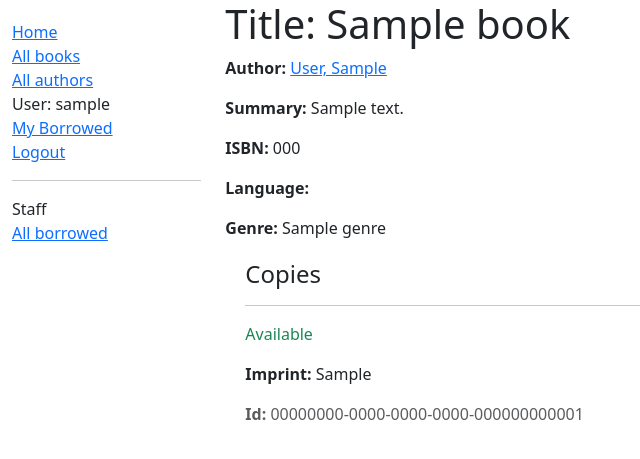
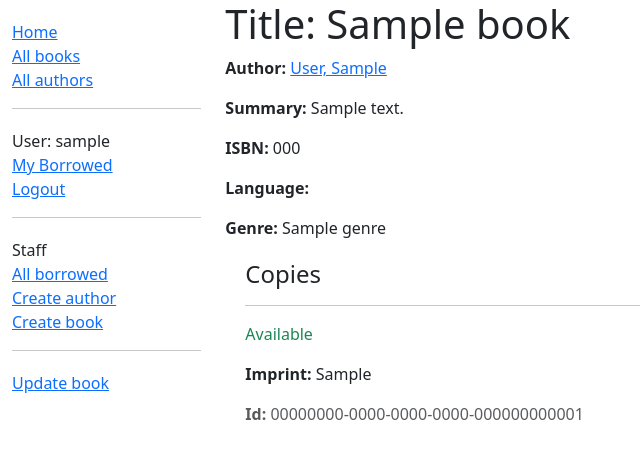
Before and after one commit to dan-tran-van/django_local_library_2024, a Django app: page /catalog/book/1 in a window 1280 px wide. Shown: the top 459 px of the page, without its empty margins (0-640 px from the left). Run offline with Django 4.2, Linux system fonts and the light colour scheme; a user stored in the database is signed in; tables that the repository leaves empty hold one stand-in row (values such as "Sample post").

Commit message:
Add basic editing forms for Author and Book
Utilize generic editing views to allow users
with appropriate permissions to create, update,
delete model instances of Author and Book models

Also add a renew forms for librarians with
'mark_as_returned' permission to renew on loan
books.

```diff
--- a/catalog/templates/base_generic.html
+++ b/catalog/templates/base_generic.html
@@ -29,27 +29,42 @@
                             <li>
                                 <a href="{% url "authors" %}">All authors</a>
                             </li>
-                            {% if user.is_authenticated %}
+                        </ul>
+                        {% if user.is_authenticated %}
+                            <hr>
+                            <ul class="sidebar-nav">
                                 <li>User: {{ user.get_username }}</li>
                                 <li>
                                     <a href="{% url 'my-borrowed' %}">My Borrowed</a>
                                 </li>
                                 <li>
                                     <a href="{% url "logout" %}?next={{ request.path }}">Logout</a>
-                               </li>
+                                </li>
                             {% else %}
                                 <li>
                                     <a href="{% url 'login' %}?next={{ request.path }}">Login</a>
                                 </li>
-                            {% endif %}
+                            </ul>
+                        {% endif %}
+                        {% if perms.catalog.can_mark_returned %}
                             <hr>
-                            {% if perms.catalog.can_mark_returned %}
+                            <ul class="sidebar-nav">
                                 <li>Staff</li>
                                 <li>
                                     <a href="{% url "all-borrowed" %}">All borrowed</a>
                                 </li>
-                            {% endif %}
-                        </ul>
+                                {% if perms.catalog.add_author %}
+                                    <li>
+                                        <a href="{% url 'author-create' %}">Create author</a>
+                                    </li>
+                                {% endif %}
+                                {% if perms.catalog.add_book %}
+                                    <li>
+                                        <a href="{% url "book-create" %}">Create book</a>
+                                    </li>
+                                {% endif %}
+                            </ul>
+                        {% endif %}
                     {% endblock sidebar %}
                 </div>
                 <div class="col-sm-10 ">
--- a/catalog/templates/catalog/book_detail.html
+++ b/catalog/templates/catalog/book_detail.html
@@ -38,3 +38,21 @@
         {% endfor %}
     </div>
 {% endblock content %}
+{% block sidebar %}
+    {{ block.super }}
+    {% if perms.catalog.change_book or perms.catalog.delete_book %}
+        <hr>
+        <ul class="sidebar-nav">
+            {% if perms.catalog.change_book %}
+                <li>
+                    <a href="{% url 'book-update' book.pk %}">Update book</a>
+                </li>
+            {% endif %}
+            {% if not book.bookinstance_set.all and perms.catalog.delete_book %}
+                <li>
+                    <a href="{% url 'book-delete' book.pk %}">Delete book</a>
+                </li>
+            {% endif %}
+        </ul>
+    {% endif %}
+{% endblock sidebar %}
--- a/catalog/templates/catalog/bookinstance_list_borrowed_librarian.html
+++ b/catalog/templates/catalog/bookinstance_list_borrowed_librarian.html
@@ -6,6 +6,9 @@
             {% for bookinst in bookinstance_list %}
                 <li class="{% if bookinst.is_overdue %}text-danger{% endif %}">
                     <a href="{% url 'book-detail' bookinst.book.pk %}">{{ bookinst.book.title }}</a> ({{ bookinst.due_back }}) - {{ bookinst.borrower }}
+                    {% if perms.catalog.can_mark_returned %}
+                        - <a href="{% url 'renew-book-librarian' bookinst.id %}">Renew</a>
+                    {% endif %}
                 </li>
             {% endfor %}
         </ul>
--- a/catalog/urls.py
+++ b/catalog/urls.py
@@ -17,3 +17,21 @@
 urlpatterns += [
     path("borrowed/", views.AllLoanedBooksListView.as_view(), name="all-borrowed"),
 ]
+
+urlpatterns += [
+    path(
+        "book/<uuid:pk>/renew/", views.renew_book_librarian, name="renew-book-librarian"
+    ),
+]
+
+urlpatterns += [
+    path("author/create/", views.AuthorCreate.as_view(), name="author-create"),
+    path("author/<int:pk>/update/", views.AuthorUpdate.as_view(), name="author-update"),
+    path("author/<int:pk>/delete/", views.AuthorDelete.as_view(), name="author-delete"),
+]
+
+urlpatterns += [
+    path("book/create/", views.BookCreate.as_view(), name="book-create"),
+    path("book/<int:pk>/update/", views.BookUpdate.as_view(), name="book-update"),
+    path("book/<int:pk>/delete/", views.BookDelete.as_view(), name="book-delete"),
+]
--- a/catalog/views.py
+++ b/catalog/views.py
@@ -1,6 +1,14 @@
+import datetime
+
+from django.contrib.auth.decorators import login_required, permission_required
 from django.contrib.auth.mixins import LoginRequiredMixin, PermissionRequiredMixin
-from django.shortcuts import render
+from django.http import HttpResponseRedirect
+from django.shortcuts import get_object_or_404, render
+from django.urls import reverse, reverse_lazy
 from django.views import generic
+from django.views.generic.edit import CreateView, DeleteView, UpdateView
+
+from catalog.forms import RenewBookForm
 
 # Create your views here.
 from .models import Author, Book, BookInstance, Genre
@@ -86,3 +94,91 @@
 
     def get_queryset(self):
         return BookInstance.objects.filter(status__exact="o").order_by("due_back")
+
+
+@login_required
+@permission_required("catalog.can_mark_returned", raise_exception=True)
+def renew_book_librarian(request, pk):
+    """View function for renewing a specific BookInstance by librarian."""
+    book_instance = get_object_or_404(BookInstance, pk=pk)
+
+    # If this is a POST request then process the Form data
+    if request.method == "POST":
+        # Create a form instance and populate it with data from the request (binding):
+        form = RenewBookForm(request.POST)
+
+        # Check if the form is valid:
+        if form.is_valid():
+            # process the data in form.cleaned_data as required (here we just write it to the model due_back field)
+            book_instance.due_back = form.cleaned_data["renewal_date"]
+            book_instance.save()
+
+            # redirect to a new URL:
+            return HttpResponseRedirect(reverse("all-borrowed"))
+
+    # If this is a GET (or any other method) create the default form.
+    else:
+        proposed_renewal_date = datetime.date.today() + datetime.timedelta(weeks=3)
+        form = RenewBookForm(initial={"renewal_date": proposed_renewal_date})
+
+    context = {
+        "form": form,
+        "book_instance": book_instance,
+    }
+
+    return render(request, "catalog/book_renew_librarian.html", context)
+
+
+class AuthorCreate(PermissionRequiredMixin, CreateView):
+    model = Author
+    fields = ["first_name", "last_name", "date_of_birth", "date_of_death"]
+    permission_required = "catalog.add_author"
+
+
+class AuthorUpdate(PermissionRequiredMixin, UpdateView):
+    model = Author
+    # Not recommended (potential security issue if more fields added)
+    fields = "__all__"
+    permission_required = "catalog.change_author"
+
+
+class AuthorDelete(PermissionRequiredMixin, DeleteView):
+    model = Author
+    success_url = reverse_lazy("authors")
+    permission_required = "catalog.delete_author"
+
+    def form_valid(self, form):
+        try:
+            self.object.delete()
+            return HttpResponseRedirect(self.success_url)
+        except Exception as e:
+            return HttpResponseRedirect(
+                reverse("author-delete", kwargs={"pk": self.object.pk})
+            )
+
+
+class BookCreate(PermissionRequiredMixin, CreateView):
+    model = Book
+    fields = ["title", "author", "summary", "isbn", "genre", "language"]
+    permission_required = "catalog.add_book"
+
+
+class BookUpdate(PermissionRequiredMixin, UpdateView):
+    model = Book
+    fields = ["title", "author", "summary", "isbn", "genre", "language"]
+    permission_required = "catalog.change_book"
+
+
+class BookDelete(PermissionRequiredMixin, DeleteView):
+    model = Book
+    success_url = reverse_lazy("books")
+    permission_required = "catalog.delete_book"
+
+    def form_valid(self, form):
+        try:
+            self.object.delete()
+            return HttpResponseRedirect(self.success_url)
+        except Exception as e:
+            return HttpResponseRedirect(
+                reverse("book-delete", kwargs={"pk": self.object.pk})
+            )
```
Also changed, not shown: catalog/forms.py (added, +26 -0 lines), catalog/templates/catalog/author_confirm_delete.html (added, +20 -0 lines), catalog/templates/catalog/author_detail.html (+18 -0 lines), catalog/templates/catalog/author_form.html (added, +10 -0 lines), catalog/templates/catalog/book_confirm_delete.html (added, +32 -0 lines), catalog/templates/catalog/book_form.html (added, +10 -0 lines), catalog/templates/catalog/book_renew_librarian.html (added, +13 -0 lines).
